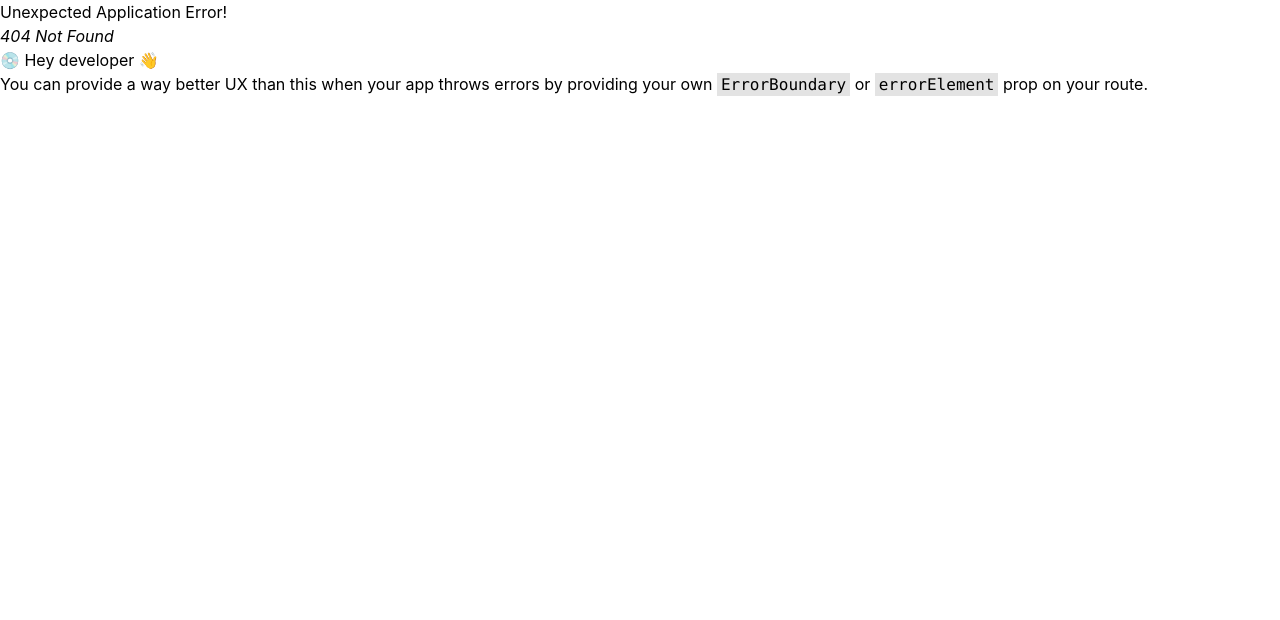
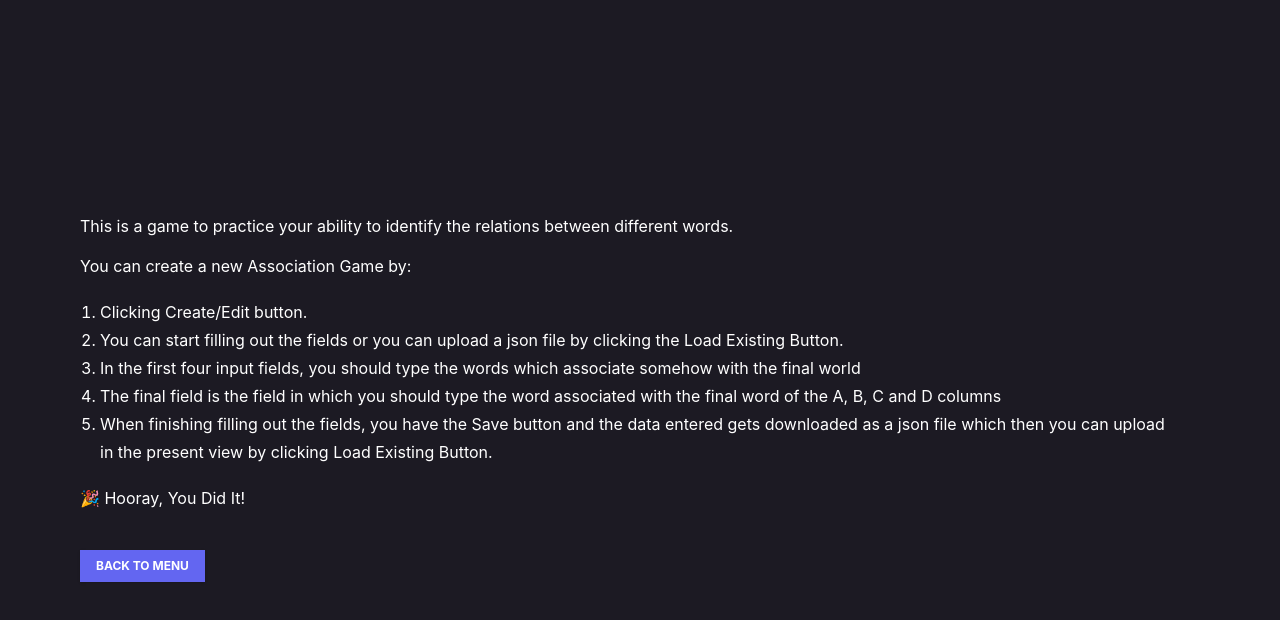
Before and after one commit to FraktonDevelopers/association-quiz, a React (Create React App) app: page /how-to-play in a window 1280 px wide. Before the commit this address had no page. Shown: the top 620 px of the page. Built offline with nearby package versions, Linux system fonts and the light colour scheme.

Commit message:
Add How to

```diff
--- a/src/App.css
+++ b/src/App.css
@@ -39,6 +39,11 @@
   color: #61dafb;
 }
 
+ol {
+  list-style-type: decimal;
+  padding: 20px;
+}
+
 @keyframes App-logo-spin {
   from {
     transform: rotate(0deg);
--- a/src/App.tsx
+++ b/src/App.tsx
@@ -1,23 +1,72 @@
 import './App.css';
+import { useState } from 'react';
 
 function App() {
-  return (<div className="App">
+  const [hovered, setHovered] = useState(false);
+
+  const handleMouseOver = () => {
+    setHovered(true);
+  };
+
+  const handleMouseOut = () => {
+    setHovered(false);
+  };
+
+  return (
+    <div className="App">
       <header className="App-header">
         <div className="grid grid-cols-1 gap-4">
-          <p className='text-5xl font-bold uppercase mb-10'>Association Quiz</p>
+          <p className="text-5xl font-bold uppercase mb-10">Association Quiz</p>
 
-          <a className='bg-[#7f00ff] p-10' href='/create-edit'>Create/Edit</a>
-          <a className='bg-[#7f00ff] p-10' href='/show-admin'>Present</a>
+          <a className="bg-[#7f00ff] p-10" href="/create-edit">
+            Create/Edit
+          </a>
+          <a className="bg-[#7f00ff] p-10" href="/show-admin">
+            Present
+          </a>
+          <a
+            href="/how-to-play"
+            className="cursor-pointer flex justify-start items-center"
+            onMouseOver={handleMouseOver}
+            onMouseOut={handleMouseOut}
+          >
+            <svg
+              xmlns="http://www.w3.org/2000/svg"
+              width="24"
+              height="24"
+              fill="currentColor"
+              viewBox="0 0 16 16"
+            >
+              {" "}
+              <path d="M8 16A8 8 0 1 0 8 0a8 8 0 0 0 0 16zm.93-9.412-1 4.705c-.07.34.029.533.304.533.194 0 .487-.07.686-.246l-.088.416c-.287.346-.92.598-1.465.598-.703 0-1.002-.422-.808-1.319l.738-3.468c.064-.293.006-.399-.287-.47l-.451-.081.082-.381 2.29-.287zM8 5.5a1 1 0 1 1 0-2 1 1 0 0 1 0 2z" />{" "}
+            </svg>
+            {hovered && (
+              <p className="font-light font-mono text-sm pl-2">
+                How to play?
+              </p>
+            )}
+          </a>
 
-          <div className='mt-10 flex flex-col items-center space-y-2'>
-            <p className='text-xs font-bold uppercase content-center'>Powered by:</p>
-              <svg fill='ffffff' version="1.0" xmlns="http://www.w3.org/2000/svg"
-              width="100" height="" viewBox="0 0 685.000000 207.000000"
-              preserveAspectRatio="xMidYMid meet">
-
-              <g transform="translate(0.000000,207.000000) scale(0.100000,-0.100000)"
-              fill="#ffffff" stroke="none">
-              <path d="M5181 2059 c-175 -29 -343 -182 -395 -358 -18 -62 -21 -203 -5 -270
+          <div className="mt-10 flex flex-col items-center space-y-2">
+            <p className="text-xs font-bold uppercase content-center">
+              Powered by:
+            </p>
+            <svg
+              fill="ffffff"
+              version="1.0"
+              xmlns="http://www.w3.org/2000/svg"
+              width="100"
+              height=""
+              viewBox="0 0 685.000000 207.000000"
+              preserveAspectRatio="xMidYMid meet"
+            >
+              <g
+                transform="translate(0.000000,207.000000) scale(0.100000,-0.100000)"
+                fill="#ffffff"
+                stroke="none"
+              >
+                <path
+                  d="M5181 2059 c-175 -29 -343 -182 -395 -358 -18 -62 -21 -203 -5 -270
               89 -386 594 -518 867 -227 195 209 190 512 -12 711 -127 126 -277 173 -455
               144z m248 -204 c60 -33 109 -86 143 -154 19 -39 23 -62 23 -146 0 -120 -21
               -172 -97 -247 -67 -65 -139 -91 -238 -86 -338 20 -422 491 -115 640 55 27 68
--- a/src/index.tsx
+++ b/src/index.tsx
@@ -7,6 +7,7 @@ import { createBrowserRouter, RouterProvider } from 'react-router-dom';
 import CreateEdit from './pages/CreateEdit';
 import ShowAdmin from './pages/ShowAdmin';
 import ShowClient from './pages/ShowClient';
+import HowToPlay from "./pages/HowToPlay";
 
 const router = createBrowserRouter([
   {
@@ -25,6 +26,10 @@ const router = createBrowserRouter([
     path: "/show-client",
     element: <ShowClient />,
   },
+  {
+    path: "/how-to-play",
+    element: <HowToPlay />,
+  },
 ]);
 
 const root = ReactDOM.createRoot(
--- /dev/null
+++ b/src/pages/HowToPlay.tsx
@@ -0,0 +1,37 @@
+export default function HowToPlay() {
+  const steps = [
+    "Clicking Create/Edit button.",
+    "You can start filling out the fields or you can upload a json file by clicking the Load Existing Button.",
+    "In the first four input fields, you should type the words which associate somehow with the final world",
+    "The final field is the field in which you should type the word associated with the final word of the A, B, C and D columns",
+    "When finishing filling out the fields, you have the Save button and the data entered gets downloaded as a json file which then you can upload in the present view by clicking Load Existing Button.",
+  ];
+
+  return (
+    <div className="bg-[#1c1a23] text-white  min-h-screen px-20 flex flex-col items-start justify-center">
+      <p>
+        This is a game to practice your ability to identify the relations
+        between different words.
+      </p>
+      <p className="mt-4">
+        You can create a new Association Game by:
+      </p>
+      <ol>
+        {steps.map((step, idx) => (
+          <li key={idx} className="leading-7">
+            {step}
+          </li>
+        ))}
+      </ol>
+      <span>
+        &#127881; Hooray, You Did It!
+      </span>
+      <a
+        className="mt-10 bg-indigo-500 text-white active:bg-pink-600 font-bold uppercase text-xs px-4 py-2 shadow hover:shadow-md outline-none focus:outline-none mr-1 mb-1 ease-linear transition-all duration-150"
+        href="/"
+      >
+        Back to Menu
+      </a>
+    </div>
+  );
+}
```
Also changed, not shown: 1 other file (tests, documents, lock files or other folders).
